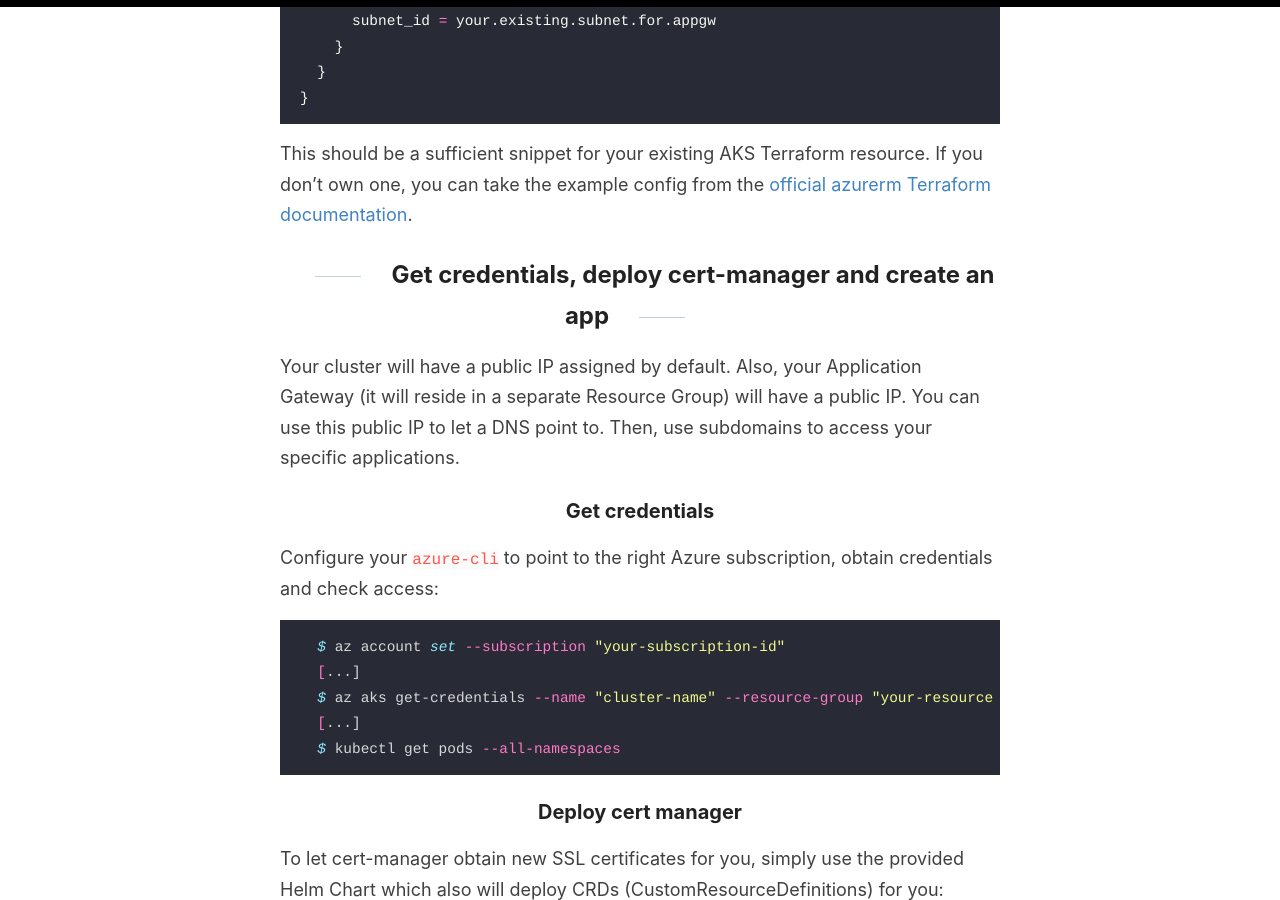
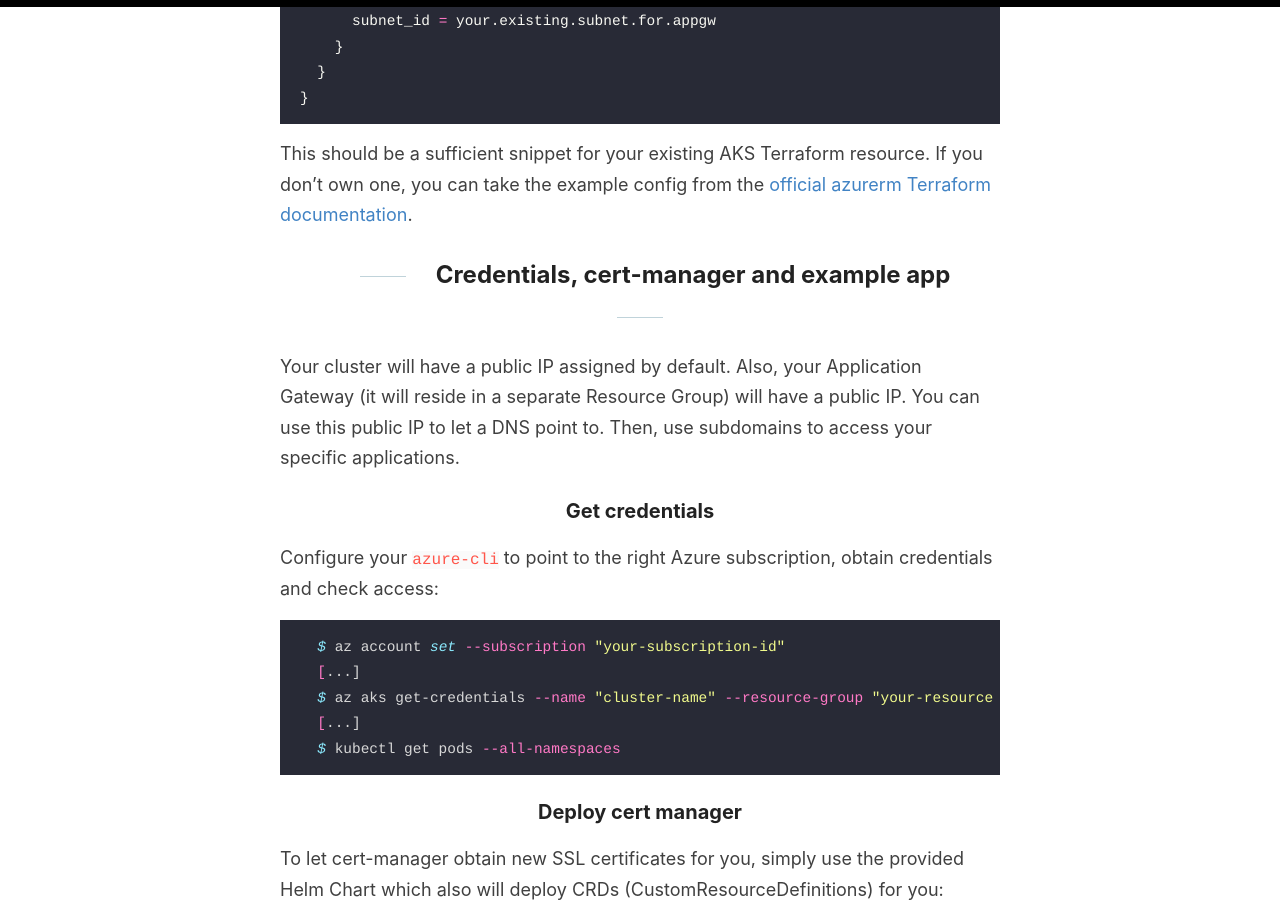
Before and after one commit to torbendury/torbendury.github.io, a Jekyll site: the page built from _posts/2021-11-27-azure-kubernetes-with-application-gateway-and-ssl.md, in a window 1280 px wide and 900 px high, scrolled down 3097 px. Built offline with Jekyll 4.4.1, drawn with Linux system fonts in a browser that asks for light colours.

Commit message:
fix: malformed heading

```diff
--- a/_posts/2021-11-27-azure-kubernetes-with-application-gateway-and-ssl.md
+++ b/_posts/2021-11-27-azure-kubernetes-with-application-gateway-and-ssl.md
@@ -74,7 +74,7 @@ resource "azurerm_kubernetes_cluster" "example" {
 
 This should be a sufficient snippet for your existing AKS Terraform resource. If you don't own one, you can take the example config from the [official azurerm Terraform documentation](https://registry.terraform.io/providers/hashicorp/azurerm/latest/docs/resources/kubernetes_cluster).
 
-## Get credentials, deploy cert-manager and create an app
+## Credentials, cert-manager and example app
 
 Your cluster will have a public IP assigned by default. Also, your Application Gateway (it will reside in a separate Resource Group) will have a public IP. You can use this public IP to let a DNS point to. Then, use subdomains to access your specific applications.
 
```
